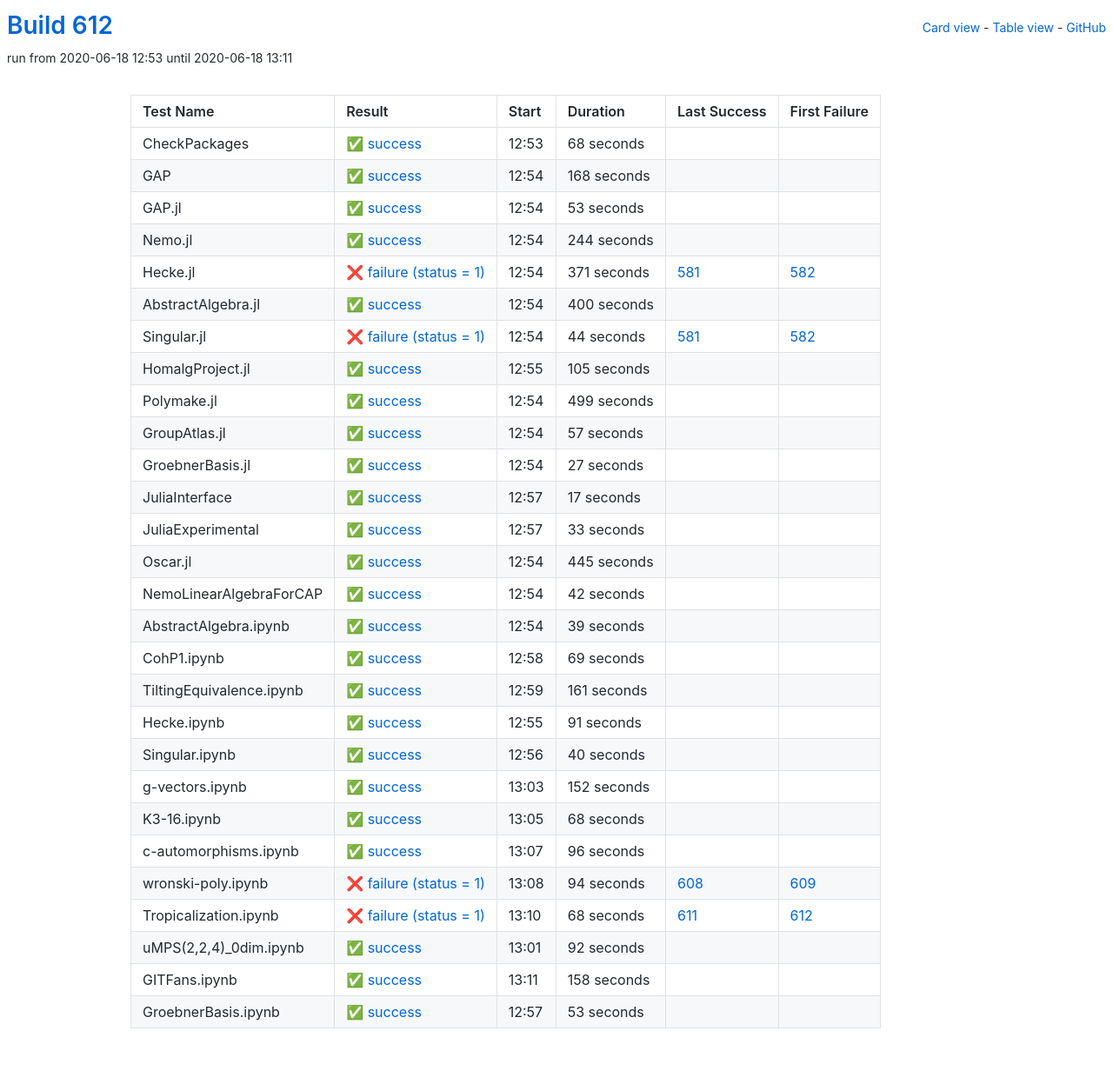
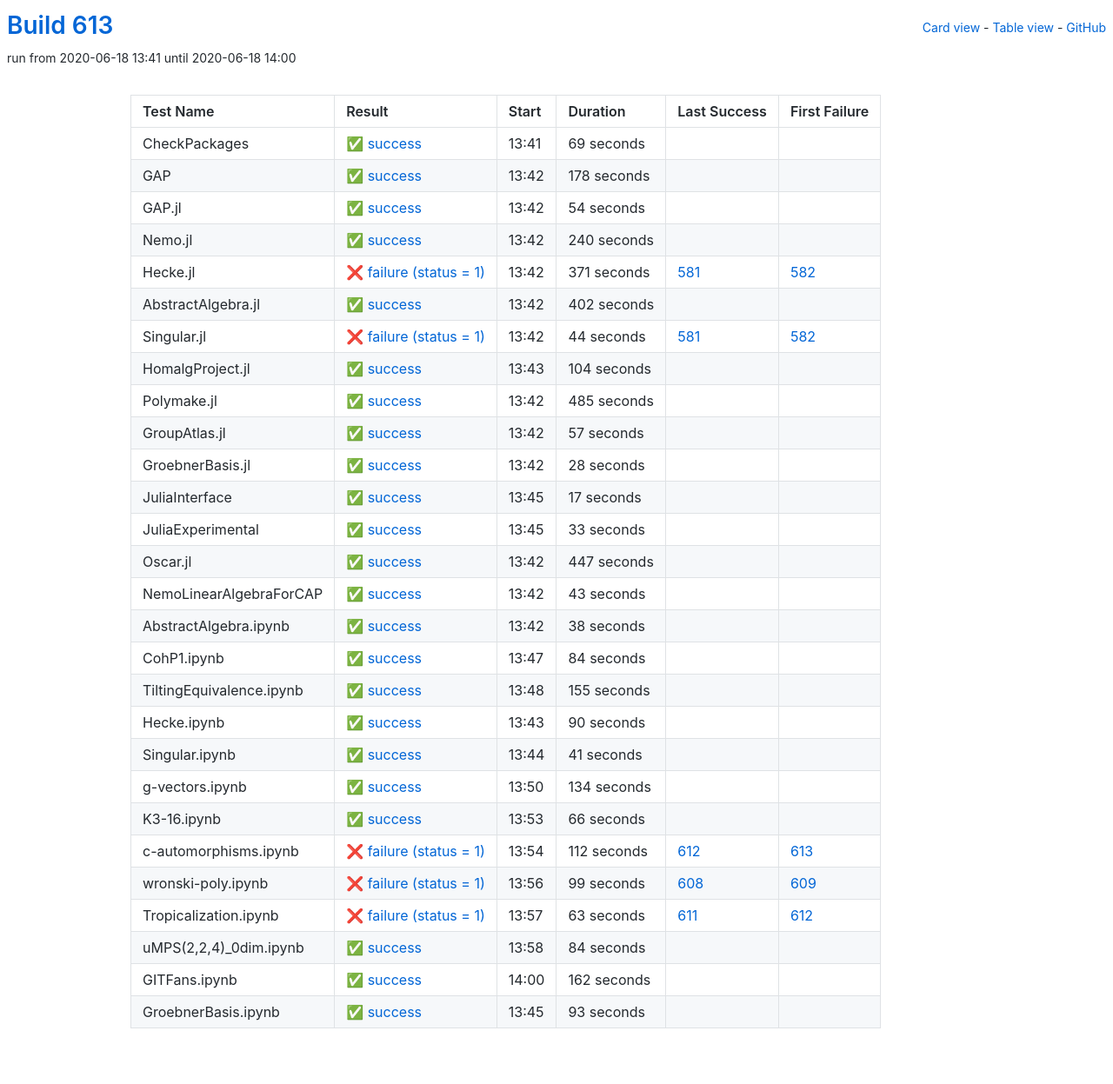
Before and after one commit to oscar-system/oscar-ci-status-1.4, a Jekyll site: the page built from table.html, in a window 1280 px wide. Shown: the whole page at 87% size. Built offline with Jekyll 4.4.1, drawn with Linux system fonts in a browser that asks for light colours.

Commit message:
Build #613

```diff
--- a/_data/ci.yml
+++ b/_data/ci.yml
@@ -1,6 +1,6 @@
 ---
-build: 612
-build_url: https://oscarci.mathematik.uni-kl.de/job/oscar-julia-1.4/612/
+build: 613
+build_url: https://oscarci.mathematik.uni-kl.de/job/oscar-julia-1.4/613/
 job: oscar-julia-1.4
 organization: oscar-system
 repo: oscar-ci-status-1.4
@@ -8,56 +8,56 @@ repourl: https://github.com/oscar-system/oscar-ci-status-1.4
 tests:
 - name: CheckPackages
   id: checkpackages
-  log: https://oscarci.mathematik.uni-kl.de/job/oscar-julia-1.4/612/artifact/logs/build-612/CheckPackages.log
-  start: 2020-06-18 12:53
+  log: https://oscarci.mathematik.uni-kl.de/job/oscar-julia-1.4/613/artifact/logs/build-613/CheckPackages.log
+  start: 2020-06-18 13:41
   success: true
   exitcode: 0
   status: success
-  duration: 68
+  duration: 69
   last_success: false
   last_success_url:
   first_failure: false
   first_failure_url:
 - name: GAP
   id: gap
-  log: https://oscarci.mathematik.uni-kl.de/job/oscar-julia-1.4/612/artifact/logs/build-612/GAP.log
-  start: 2020-06-18 12:54
+  log: https://oscarci.mathematik.uni-kl.de/job/oscar-julia-1.4/613/artifact/logs/build-613/GAP.log
+  start: 2020-06-18 13:42
   success: true
   exitcode: 0
   status: success
-  duration: 168
+  duration: 178
   last_success: false
   last_success_url:
   first_failure: false
   first_failure_url:
 - name: GAP.jl
   id: gap-jl
-  log: https://oscarci.mathematik.uni-kl.de/job/oscar-julia-1.4/612/artifact/logs/build-612/GAP.jl.log
-  start: 2020-06-18 12:54
+  log: https://oscarci.mathematik.uni-kl.de/job/oscar-julia-1.4/613/artifact/logs/build-613/GAP.jl.log
+  start: 2020-06-18 13:42
   success: true
   exitcode: 0
   status: success
-  duration: 53
+  duration: 54
   last_success: false
   last_success_url:
   first_failure: false
   first_failure_url:
 - name: Nemo.jl
   id: nemo-jl
-  log: https://oscarci.mathematik.uni-kl.de/job/oscar-julia-1.4/612/artifact/logs/build-612/Nemo.jl.log
-  start: 2020-06-18 12:54
+  log: https://oscarci.mathematik.uni-kl.de/job/oscar-julia-1.4/613/artifact/logs/build-613/Nemo.jl.log
+  start: 2020-06-18 13:42
   success: true
   exitcode: 0
   status: success
-  duration: 244
+  duration: 240
   last_success: false
   last_success_url:
   first_failure: false
   first_failure_url:
 - name: Hecke.jl
   id: hecke-jl
-  log: https://oscarci.mathematik.uni-kl.de/job/oscar-julia-1.4/612/artifact/logs/build-612/Hecke.jl.log
-  start: 2020-06-18 12:54
+  log: https://oscarci.mathematik.uni-kl.de/job/oscar-julia-1.4/613/artifact/logs/build-613/Hecke.jl.log
+  start: 2020-06-18 13:42
   success: false
   exitcode: 1
   status: failure
@@ -68,20 +68,20 @@ tests:
   first_failure_url: https://oscarci.mathematik.uni-kl.de/job/oscar-julia-1.4/582/
 - name: AbstractAlgebra.jl
   id: abstractalgebra-jl
-  log: https://oscarci.mathematik.uni-kl.de/job/oscar-julia-1.4/612/artifact/logs/build-612/AbstractAlgebra.jl.log
-  start: 2020-06-18 12:54
+  log: https://oscarci.mathematik.uni-kl.de/job/oscar-julia-1.4/613/artifact/logs/build-613/AbstractAlgebra.jl.log
+  start: 2020-06-18 13:42
   success: true
   exitcode: 0
   status: success
-  duration: 400
+  duration: 402
   last_success: false
   last_success_url:
   first_failure: false
   first_failure_url:
 - name: Singular.jl
   id: singular-jl
-  log: https://oscarci.mathematik.uni-kl.de/job/oscar-julia-1.4/612/artifact/logs/build-612/Singular.jl.log
-  start: 2020-06-18 12:54
+  log: https://oscarci.mathematik.uni-kl.de/job/oscar-julia-1.4/613/artifact/logs/build-613/Singular.jl.log
+  start: 2020-06-18 13:42
   success: false
   exitcode: 1
   status: failure
@@ -92,32 +92,32 @@ tests:
   first_failure_url: https://oscarci.mathematik.uni-kl.de/job/oscar-julia-1.4/582/
 - name: HomalgProject.jl
   id: homalgproject-jl
-  log: https://oscarci.mathematik.uni-kl.de/job/oscar-julia-1.4/612/artifact/logs/build-612/HomalgProject.jl.log
-  start: 2020-06-18 12:55
+  log: https://oscarci.mathematik.uni-kl.de/job/oscar-julia-1.4/613/artifact/logs/build-613/HomalgProject.jl.log
+  start: 2020-06-18 13:43
   success: true
   exitcode: 0
   status: success
-  duration: 105
+  duration: 104
   last_success: false
   last_success_url:
   first_failure: false
   first_failure_url:
 - name: Polymake.jl
   id: polymake-jl
-  log: https://oscarci.mathematik.uni-kl.de/job/oscar-julia-1.4/612/artifact/logs/build-612/Polymake.jl.log
-  start: 2020-06-18 12:54
+  log: https://oscarci.mathematik.uni-kl.de/job/oscar-julia-1.4/613/artifact/logs/build-613/Polymake.jl.log
+  start: 2020-06-18 13:42
   success: true
   exitcode: 0
   status: success
-  duration: 499
+  duration: 485
   last_success: false
   last_success_url:
   first_failure: false
   first_failure_url:
 - name: GroupAtlas.jl
   id: groupatlas-jl
-  log: https://oscarci.mathematik.uni-kl.de/job/oscar-julia-1.4/612/artifact/logs/build-612/GroupAtlas.jl.log
-  start: 2020-06-18 12:54
+  log: https://oscarci.mathematik.uni-kl.de/job/oscar-julia-1.4/613/artifact/logs/build-613/GroupAtlas.jl.log
+  start: 2020-06-18 13:42
   success: true
   exitcode: 0
   status: success
@@ -128,20 +128,20 @@ tests:
   first_failure_url:
 - name: GroebnerBasis.jl
   id: groebnerbasis-jl
-  log: https://oscarci.mathematik.uni-kl.de/job/oscar-julia-1.4/612/artifact/logs/build-612/GroebnerBasis.jl.log
-  start: 2020-06-18 12:54
+  log: https://oscarci.mathematik.uni-kl.de/job/oscar-julia-1.4/613/artifact/logs/build-613/GroebnerBasis.jl.log
+  start: 2020-06-18 13:42
   success: true
   exitcode: 0
   status: success
-  duration: 27
+  duration: 28
   last_success: false
   last_success_url:
   first_failure: false
   first_failure_url:
 - name: JuliaInterface
   id: juliainterface
-  log: https://oscarci.mathematik.uni-kl.de/job/oscar-julia-1.4/612/artifact/logs/build-612/JuliaInterface.log
-  start: 2020-06-18 12:57
+  log: https://oscarci.mathematik.uni-kl.de/job/oscar-julia-1.4/613/artifact/logs/build-613/JuliaInterface.log
+  start: 2020-06-18 13:45
   success: true
   exitcode: 0
   status: success
@@ -152,8 +152,8 @@ tests:
   first_failure_url:
 - name: JuliaExperimental
   id: juliaexperimental
-  log: https://oscarci.mathematik.uni-kl.de/job/oscar-julia-1.4/612/artifact/logs/build-612/JuliaExperimental.log
-  start: 2020-06-18 12:57
+  log: https://oscarci.mathematik.uni-kl.de/job/oscar-julia-1.4/613/artifact/logs/build-613/JuliaExperimental.log
+  start: 2020-06-18 13:45
   success: true
   exitcode: 0
   status: success
@@ -164,180 +164,180 @@ tests:
   first_failure_url:
 - name: Oscar.jl
   id: oscar-jl
-  log: https://oscarci.mathematik.uni-kl.de/job/oscar-julia-1.4/612/artifact/logs/build-612/Oscar.jl.log
-  start: 2020-06-18 12:54
+  log: https://oscarci.mathematik.uni-kl.de/job/oscar-julia-1.4/613/artifact/logs/build-613/Oscar.jl.log
+  start: 2020-06-18 13:42
   success: true
   exitcode: 0
   status: success
-  duration: 445
+  duration: 447
   last_success: false
   last_success_url:
   first_failure: false
   first_failure_url:
 - name: NemoLinearAlgebraForCAP
   id: nemolinearalgebraforcap
-  log: https://oscarci.mathematik.uni-kl.de/job/oscar-julia-1.4/612/artifact/logs/build-612/NemoLinearAlgebraForCAP.log
-  start: 2020-06-18 12:54
+  log: https://oscarci.mathematik.uni-kl.de/job/oscar-julia-1.4/613/artifact/logs/build-613/NemoLinearAlgebraForCAP.log
+  start: 2020-06-18 13:42
   success: true
   exitcode: 0
   status: success
-  duration: 42
+  duration: 43
   last_success: false
   last_success_url:
   first_failure: false
   first_failure_url:
 - name: AbstractAlgebra.ipynb
   id: abstractalgebra-ipynb
-  log: https://oscarci.mathematik.uni-kl.de/job/oscar-julia-1.4/612/artifact/logs/build-612/AbstractAlgebra.ipynb.log
-  start: 2020-06-18 12:54
+  log: https://oscarci.mathematik.uni-kl.de/job/oscar-julia-1.4/613/artifact/logs/build-613/AbstractAlgebra.ipynb.log
+  start: 2020-06-18 13:42
   success: true
   exitcode: 0
   status: success
-  duration: 39
+  duration: 38
   last_success: false
   last_success_url:
   first_failure: false
   first_failure_url:
 - name: CohP1.ipynb
   id: cohp1-ipynb
-  log: https://oscarci.mathematik.uni-kl.de/job/oscar-julia-1.4/612/artifact/logs/build-612/CohP1.ipynb.log
-  start: 2020-06-18 12:58
+  log: https://oscarci.mathematik.uni-kl.de/job/oscar-julia-1.4/613/artifact/logs/build-613/CohP1.ipynb.log
+  start: 2020-06-18 13:47
   success: true
   exitcode: 0
   status: success
-  duration: 69
+  duration: 84
   last_success: false
   last_success_url:
   first_failure: false
   first_failure_url:
 - name: TiltingEquivalence.ipynb
   id: tiltingequivalence-ipynb
-  log: https://oscarci.mathematik.uni-kl.de/job/oscar-julia-1.4/612/artifact/logs/build-612/TiltingEquivalence.ipynb.log
-  start: 2020-06-18 12:59
+  log: https://oscarci.mathematik.uni-kl.de/job/oscar-julia-1.4/613/artifact/logs/build-613/TiltingEquivalence.ipynb.log
+  start: 2020-06-18 13:48
   success: true
   exitcode: 0
   status: success
-  duration: 161
+  duration: 155
   last_success: false
   last_success_url:
   first_failure: false
   first_failure_url:
 - name: Hecke.ipynb
   id: hecke-ipynb
-  log: https://oscarci.mathematik.uni-kl.de/job/oscar-julia-1.4/612/artifact/logs/build-612/Hecke.ipynb.log
-  start: 2020-06-18 12:55
+  log: https://oscarci.mathematik.uni-kl.de/job/oscar-julia-1.4/613/artifact/logs/build-613/Hecke.ipynb.log
+  start: 2020-06-18 13:43
   success: true
   exitcode: 0
   status: success
-  duration: 91
+  duration: 90
   last_success: false
   last_success_url:
   first_failure: false
   first_failure_url:
 - name: Singular.ipynb
   id: singular-ipynb
-  log: https://oscarci.mathematik.uni-kl.de/job/oscar-julia-1.4/612/artifact/logs/build-612/Singular.ipynb.log
-  start: 2020-06-18 12:56
+  log: https://oscarci.mathematik.uni-kl.de/job/oscar-julia-1.4/613/artifact/logs/build-613/Singular.ipynb.log
+  start: 2020-06-18 13:44
   success: true
   exitcode: 0
   status: success
-  duration: 40
+  duration: 41
   last_success: false
   last_success_url:
   first_failure: false
   first_failure_url:
 - name: g-vectors.ipynb
   id: g-vectors-ipynb
-  log: https://oscarci.mathematik.uni-kl.de/job/oscar-julia-1.4/612/artifact/logs/build-612/g-vectors.ipynb.log
-  start: 2020-06-18 13:03
+  log: https://oscarci.mathematik.uni-kl.de/job/oscar-julia-1.4/613/artifact/logs/build-613/g-vectors.ipynb.log
+  start: 2020-06-18 13:50
   success: true
   exitcode: 0
   status: success
-  duration: 152
+  duration: 134
   last_success: false
   last_success_url:
   first_failure: false
   first_failure_url:
 - name: K3-16.ipynb
   id: k3-16-ipynb
-  log: https://oscarci.mathematik.uni-kl.de/job/oscar-julia-1.4/612/artifact/logs/build-612/K3-16.ipynb.log
-  start: 2020-06-18 13:05
+  log: https://oscarci.mathematik.uni-kl.de/job/oscar-julia-1.4/613/artifact/logs/build-613/K3-16.ipynb.log
+  start: 2020-06-18 13:53
   success: true
   exitcode: 0
   status: success
-  duration: 68
+  duration: 66
   last_success: false
   last_success_url:
   first_failure: false
   first_failure_url:
 - name: c-automorphisms.ipynb
   id: c-automorphisms-ipynb
-  log: https://oscarci.mathematik.uni-kl.de/job/oscar-julia-1.4/612/artifact/logs/build-612/c-automorphisms.ipynb.log
-  start: 2020-06-18 13:07
-  success: true
-  exitcode: 0
-  status: success
-  duration: 96
-  last_success: false
-  last_success_url:
-  first_failure: false
-  first_failure_url:
-- name: wronski-poly.ipynb
-  id: wronski-poly-ipynb
-  log: https://oscarci.mathematik.uni-kl.de/job/oscar-julia-1.4/612/artifact/logs/build-612/wronski-poly.ipynb.log
-  start: 2020-06-18 13:08
+  log: https://oscarci.mathematik.uni-kl.de/job/oscar-julia-1.4/613/artifact/logs/build-613/c-automorphisms.ipynb.log
+  start: 2020-06-18 13:54
   success: false
   exitcode: 1
   status: failure
-  duration: 94
+  duration: 112
+  last_success: 612
+  last_success_url: https://oscarci.mathematik.uni-kl.de/job/oscar-julia-1.4/612/
+  first_failure: 613
+  first_failure_url: https://oscarci.mathematik.uni-kl.de/job/oscar-julia-1.4/613/
+- name: wronski-poly.ipynb
+  id: wronski-poly-ipynb
+  log: https://oscarci.mathematik.uni-kl.de/job/oscar-julia-1.4/613/artifact/logs/build-613/wronski-poly.ipynb.log
+  start: 2020-06-18 13:56
+  success: false
+  exitcode: 1
+  status: failure
+  duration: 99
   last_success: 608
   last_success_url: https://oscarci.mathematik.uni-kl.de/job/oscar-julia-1.4/608/
   first_failure: 609
   first_failure_url: https://oscarci.mathematik.uni-kl.de/job/oscar-julia-1.4/609/
 - name: Tropicalization.ipynb
   id: tropicalization-ipynb
-  log: https://oscarci.mathematik.uni-kl.de/job/oscar-julia-1.4/612/artifact/logs/build-612/Tropicalization.ipynb.log
-  start: 2020-06-18 13:10
+  log: https://oscarci.mathematik.uni-kl.de/job/oscar-julia-1.4/613/artifact/logs/build-613/Tropicalization.ipynb.log
+  start: 2020-06-18 13:57
   success: false
   exitcode: 1
   status: failure
-  duration: 68
+  duration: 63
   last_success: 611
   last_success_url: https://oscarci.mathematik.uni-kl.de/job/oscar-julia-1.4/611/
   first_failure: 612
   first_failure_url: https://oscarci.mathematik.uni-kl.de/job/oscar-julia-1.4/612/
 - name: uMPS(2,2,4)_0dim.ipynb
   id: umps-2-2-4-0dim-ipynb
-  log: https://oscarci.mathematik.uni-kl.de/job/oscar-julia-1.4/612/artifact/logs/build-612/uMPS-2-2-4-_0dim.ipynb.log
-  start: 2020-06-18 13:01
+  log: https://oscarci.mathematik.uni-kl.de/job/oscar-julia-1.4/613/artifact/logs/build-613/uMPS-2-2-4-_0dim.ipynb.log
+  start: 2020-06-18 13:58
   success: true
   exitcode: 0
   status: success
-  duration: 92
+  duration: 84
   last_success: false
   last_success_url:
   first_failure: false
   first_failure_url:
 - name: GITFans.ipynb
   id: gitfans-ipynb
-  log: https://oscarci.mathematik.uni-kl.de/job/oscar-julia-1.4/612/artifact/logs/build-612/GITFans.ipynb.log
-  start: 2020-06-18 13:11
+  log: https://oscarci.mathematik.uni-kl.de/job/oscar-julia-1.4/613/artifact/logs/build-613/GITFans.ipynb.log
+  start: 2020-06-18 14:00
   success: true
   exitcode: 0
   status: success
-  duration: 158
+  duration: 162
   last_success: false
   last_success_url:
   first_failure: false
   first_failure_url:
 - name: GroebnerBasis.ipynb
   id: groebnerbasis-ipynb
-  log: https://oscarci.mathematik.uni-kl.de/job/oscar-julia-1.4/612/artifact/logs/build-612/GroebnerBasis.ipynb.log
-  start: 2020-06-18 12:57
+  log: https://oscarci.mathematik.uni-kl.de/job/oscar-julia-1.4/613/artifact/logs/build-613/GroebnerBasis.ipynb.log
+  start: 2020-06-18 13:45
   success: true
   exitcode: 0
   status: success
-  duration: 53
+  duration: 93
   last_success: false
   last_success_url:
   first_failure: false
```
Also changed, not shown: README.md.
